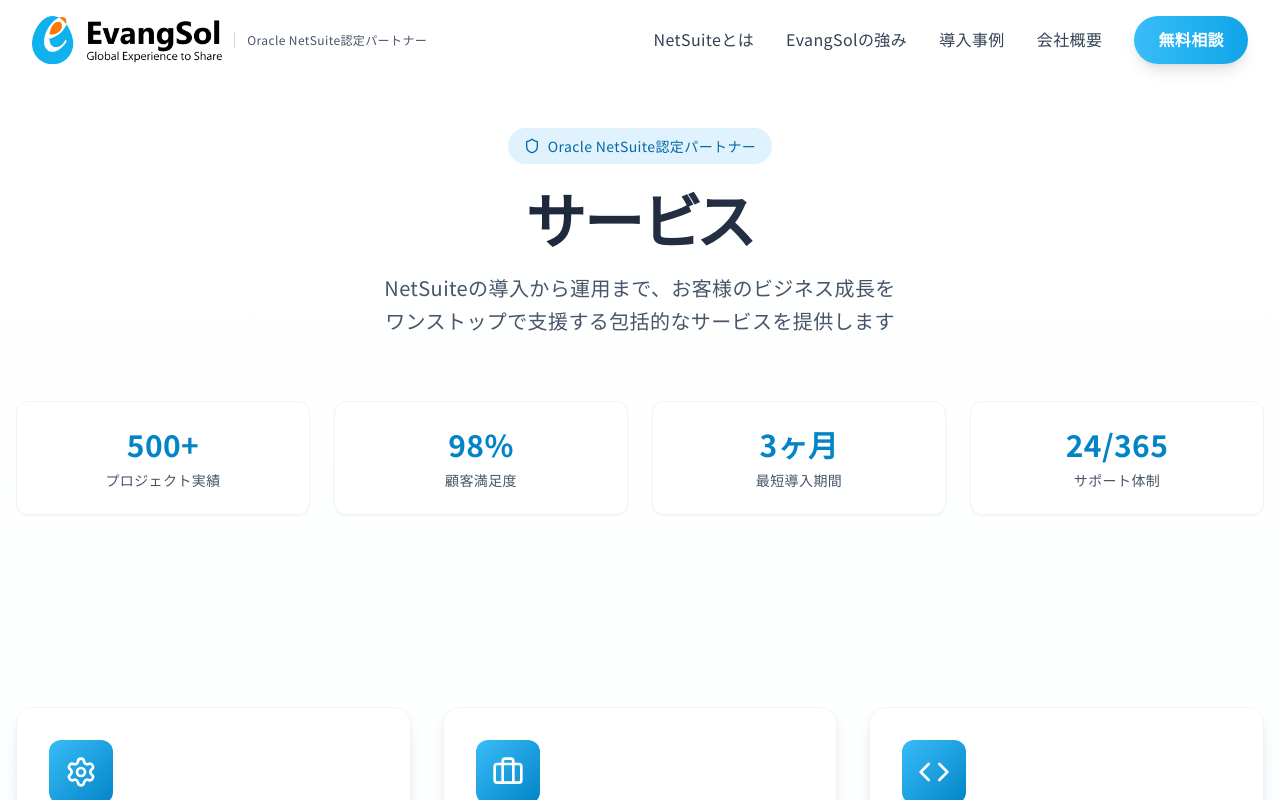
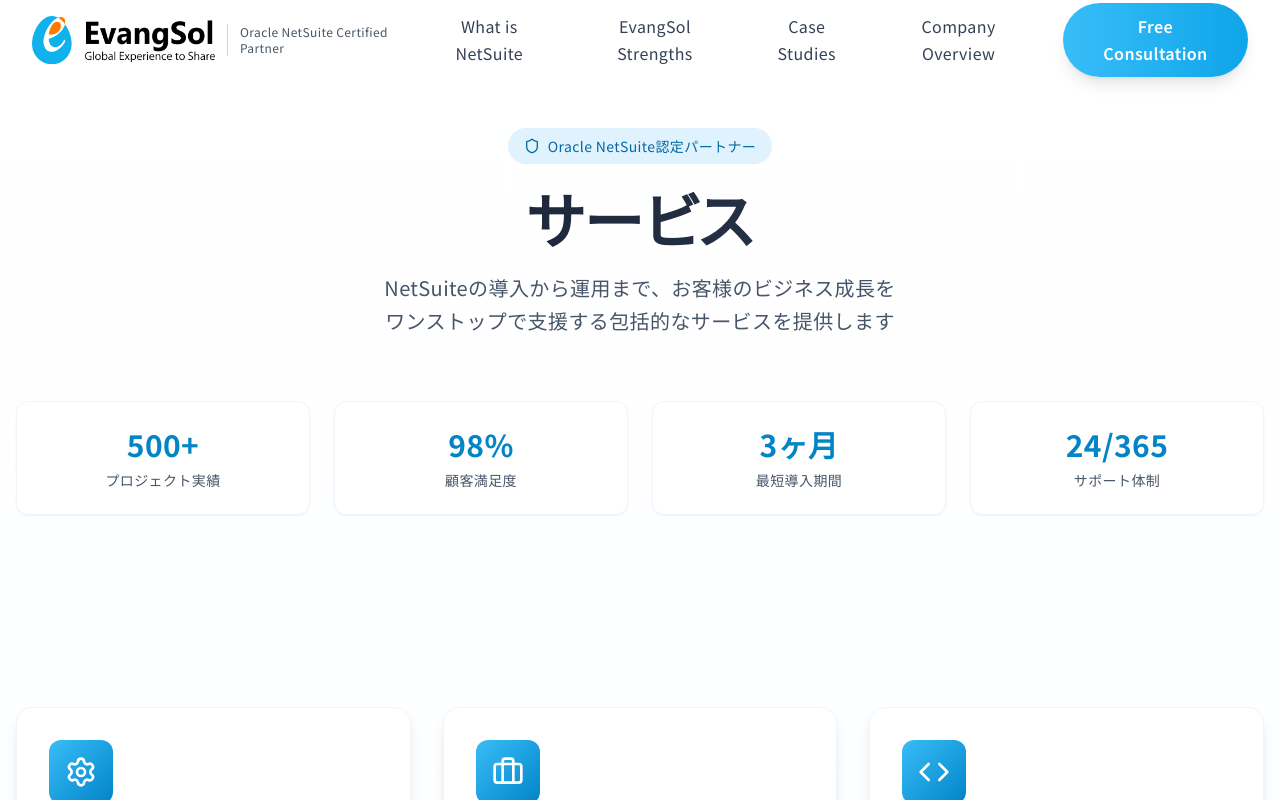
Before and after one commit to Kaito-Momoi/netsuite-landing, a React (Create React App) app: page /#/services in a window 1280 px wide. Shown: the top 800 px of the page. Built offline with nearby package versions, Linux system fonts and the light colour scheme.

Commit message:
Translate all header labels to English

```diff
--- a/src/components/Header.tsx
+++ b/src/components/Header.tsx
@@ -35,7 +35,7 @@
                 />
               </button>
               <span className="text-xs text-slate-600 border-l border-slate-300 ml-3 pl-3">
-                Oracle NetSuite認定パートナー
+                Oracle NetSuite Certified Partner
               </span>
             </div>
 
@@ -45,31 +45,31 @@
                   onClick={() => navigate('/what-is-netsuite')}
                   className="text-slate-700 hover:text-sky-500 transition-colors font-medium cursor-pointer"
                 >
-                  NetSuiteとは
+                  What is NetSuite
                 </button>
                 <button
                   onClick={() => navigate('/evangsol-strengths')}
                   className="text-slate-700 hover:text-sky-500 transition-colors font-medium cursor-pointer"
                 >
-                  EvangSolの強み
+                  EvangSol Strengths
                 </button>
                 <button
                   onClick={() => navigate('/case-studies')}
                   className="text-slate-700 hover:text-sky-500 transition-colors font-medium cursor-pointer"
                 >
-                  導入事例
+                  Case Studies
                 </button>
                 <button
                   onClick={() => navigate('/about')}
                   className="text-slate-700 hover:text-sky-500 transition-colors font-medium cursor-pointer"
                 >
-                  会社概要
+                  Company Overview
                 </button>
                 <button
                   onClick={() => navigate('/contact')}
                   className="px-6 py-2.5 bg-gradient-to-r from-sky-400 to-sky-500 hover:from-sky-500 hover:to-sky-600 text-white rounded-full font-semibold transition-all transform hover:scale-105 shadow-lg hover:shadow-sky-500/25"
                 >
-                  無料相談
+                  Free Consultation
                 </button>
               </div>
             ) : (
@@ -78,7 +78,7 @@
                   onClick={() => navigate('/')}
                   className="text-slate-700 hover:text-sky-500 transition-colors font-medium flex items-center cursor-pointer"
                 >
-                  ホームに戻る
+                  Back to Home
                 </button>
               </div>
             )}
@@ -101,7 +101,7 @@
               }}
               className="text-2xl text-slate-700 hover:text-sky-500"
             >
-              NetSuiteとは
+              What is NetSuite
             </button>
             <button
               onClick={() => {
@@ -110,10 +110,10 @@
               }}
               className="text-2xl text-slate-700 hover:text-sky-500 transition-colors font-medium"
             >
-              EvangSolの強み
+              EvangSol Strengths
             </button>
             <a href="#solutions" className="text-2xl text-slate-700 hover:text-sky-500">
-              ソリューション
+              Solutions
             </a>
             <button
               onClick={() => {
@@ -122,19 +122,19 @@
               }}
               className="text-2xl text-slate-700 hover:text-sky-500"
             >
-              導入事例
+              Case Studies
             </button>
             <button
               onClick={() => navigate('/about')}
               className="text-2xl text-slate-700 hover:text-sky-500"
             >
-              会社概要
+              Company Overview
             </button>
             <button
               onClick={() => navigate('/contact')}
               className="px-8 py-3 bg-gradient-to-r from-sky-400 to-sky-500 text-white rounded-full font-semibold"
             >
-              無料相談
+              Free Consultation
             </button>
           </div>
         </div>
--- a/src/components/ModernNavigationBar.tsx
+++ b/src/components/ModernNavigationBar.tsx
@@ -83,7 +83,7 @@
 
     const navItems = [
       {
-        label: 'ホーム',
+        label: 'Home',
         icon: <Home className="w-3 h-3" />,
         gradient: 'from-purple-500 to-pink-500',
         section: 'home'
@@ -101,13 +101,13 @@
         section: 'evangsol'
       },
       {
-        label: 'マッチング',
+        label: 'Matching',
         icon: <Zap className="w-3 h-3" />,
         gradient: 'from-purple-500 to-orange-500',
         section: 'matching'
       },
       {
-        label: 'ソリューション',
+        label: 'Solutions',
         icon: <Sparkles className="w-3 h-3" />,
         gradient: 'from-green-500 to-emerald-500',
         section: 'solutions'
@@ -155,7 +155,7 @@
               : 'bg-gradient-to-b from-black/80 via-black/40 to-transparent backdrop-blur-md py-4 top-1'
           }`}
           role="navigation"
-          aria-label="メインナビゲーション"
+          aria-label="Main navigation"
         >
           <div className="max-w-7xl mx-auto px-6">
             <div className="flex justify-between items-center">
@@ -164,7 +164,7 @@
                 <button
                   onClick={() => navigate('/')}
                   className="group flex items-center gap-3 relative"
-                  aria-label="ホームページへ戻る"
+                  aria-label="Return to home page"
                 >
                   <div className="relative">
                     {/* Hexagon frame with animated border */}
@@ -258,7 +258,7 @@
                       <Mail className="w-4 h-4 group-hover:rotate-12 transition-transform" />
                       <div className="absolute inset-0 bg-white/50 blur-md group-hover:animate-ping"></div>
                     </div>
-                    <span>お問い合わせ</span>
+                    <span>Contact Us</span>
                     <ChevronRight className="w-4 h-4 group-hover:translate-x-1 transition-transform" />
                   </div>
 
@@ -271,10 +271,10 @@
                   <button
                     onClick={() => navigate(-1)}
                     className="flex items-center px-4 py-2 text-gray-300 hover:text-white bg-white/5 hover:bg-white/10 rounded-lg transition-all duration-300 backdrop-blur-sm border border-white/10"
-                    aria-label="前のページに戻る"
+                    aria-label="Go back to previous page"
                   >
                     <ArrowLeft className="w-5 h-5 mr-2" aria-hidden="true" />
-                    <span className="hidden sm:inline">戻る</span>
+                    <span className="hidden sm:inline">Back</span>
                   </button>
                 )}
 
@@ -282,7 +282,7 @@
                 <button
                   onClick={() => setMobileMenuOpen(!mobileMenuOpen)}
                   className="lg:hidden p-2 text-white hover:bg-white/10 rounded-lg transition-colors"
-                  aria-label="メニューを開く"
+                  aria-label="Open menu"
                 >
                   {mobileMenuOpen ? <X className="w-6 h-6" /> : <Menu className="w-6 h-6" />}
                 </button>
@@ -333,7 +333,7 @@
                   className="w-full flex items-center justify-center gap-2 px-6 py-4 bg-gradient-to-r from-purple-600 to-orange-600 text-white font-bold rounded-xl hover:shadow-lg transition-all"
                 >
                   <Mail className="w-5 h-5" />
-                  お問い合わせ
+                  Contact Us
                 </button>
               </nav>
             </div>
--- a/src/components/NavigationBar.tsx
+++ b/src/components/NavigationBar.tsx
@@ -11,7 +11,7 @@
       <nav
         className="fixed w-full z-50 bg-white/95 backdrop-blur-md border-b border-slate-200"
         role="navigation"
-        aria-label="メインナビゲーション"
+        aria-label="Main navigation"
       >
         <div className="max-w-7xl mx-auto px-6">
           <div className="flex justify-between items-center h-20">
@@ -19,7 +19,7 @@
               <button
                 onClick={() => navigate('/')}
                 className="flex items-center focus:outline-none focus:ring-2 focus:ring-blue-500 focus:ring-offset-2 rounded-lg p-2"
-                aria-label="ホームページへ戻る"
+                aria-label="Return to home page"
               >
                 <img
                   src={`${process.env.PUBLIC_URL}/EvangSol_logo.png`}
@@ -28,7 +28,7 @@
                 />
               </button>
               <span className="text-sm text-slate-700 font-medium border-l-2 border-slate-300 ml-4 pl-4">
-                Oracle NetSuite認定パートナー
+                Oracle NetSuite Certified Partner
               </span>
             </div>
 
@@ -39,28 +39,28 @@
                   className="px-4 py-2 text-base text-slate-700 hover:text-slate-900 hover:bg-slate-100 rounded-lg transition-all font-medium focus:outline-none focus:ring-2 focus:ring-blue-500"
                   role="menuitem"
                 >
-                  NetSuiteとは
+                  What is NetSuite
                 </button>
                 <button
                   onClick={() => navigate('/evangsol-strengths')}
                   className="px-4 py-2 text-base text-slate-700 hover:text-slate-900 hover:bg-slate-100 rounded-lg transition-all font-medium focus:outline-none focus:ring-2 focus:ring-blue-500"
                   role="menuitem"
                 >
-                  EvangSolの強み
+                  EvangSol Strengths
                 </button>
                 <button
                   onClick={() => navigate('/netsuite-unified')}
                   className="px-4 py-2 text-base text-slate-700 hover:text-slate-900 hover:bg-slate-100 rounded-lg transition-all font-medium focus:outline-none focus:ring-2 focus:ring-blue-500"
                   role="menuitem"
                 >
-                  統合ページ
+                  Unified Page
                 </button>
                 <button
                   onClick={() => navigate('/contact')}
                   className="px-4 py-2 text-base text-white bg-blue-600 hover:bg-blue-700 rounded-lg transition-all font-medium focus:outline-none focus:ring-2 focus:ring-blue-500 focus:ring-offset-2"
                   role="menuitem"
                 >
-                  お問い合わせ
+                  Contact Us
                 </button>
               </nav>
 
@@ -68,10 +68,10 @@
                 <button
                   onClick={() => navigate(-1)}
                   className="flex items-center px-5 py-2.5 text-slate-700 hover:text-slate-900 bg-slate-100 hover:bg-slate-200 rounded-lg transition-all font-medium focus:outline-none focus:ring-2 focus:ring-blue-500 focus:ring-offset-2"
-                  aria-label="前のページに戻る"
+                  aria-label="Go back to previous page"
                 >
                   <ArrowLeft className="w-5 h-5 mr-2" aria-hidden="true" />
-                  戻る
+                  Back
                 </button>
               )}
             </div>
```
Also changed, not shown: 1 other file (tests, documents, lock files or other folders).
